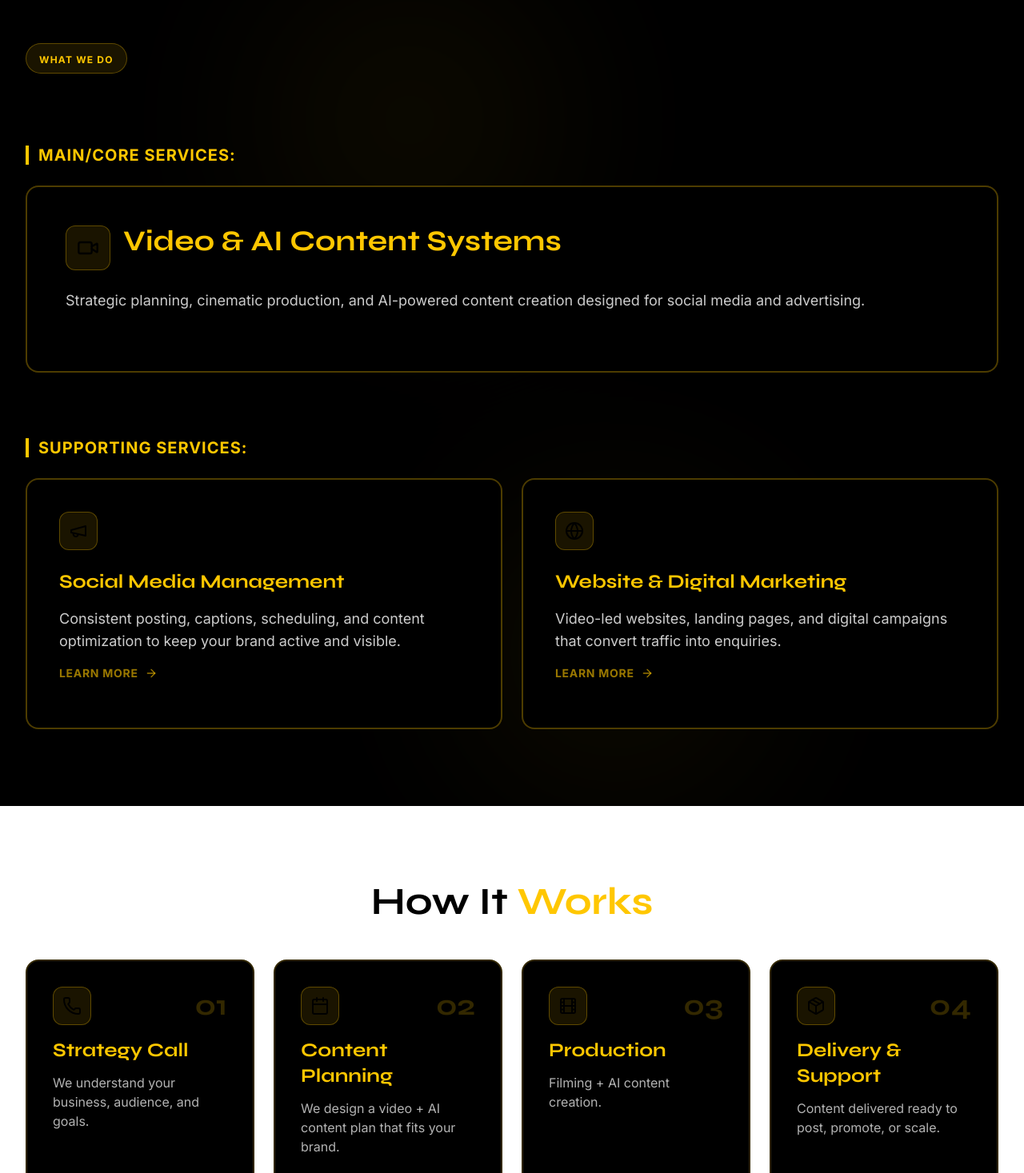
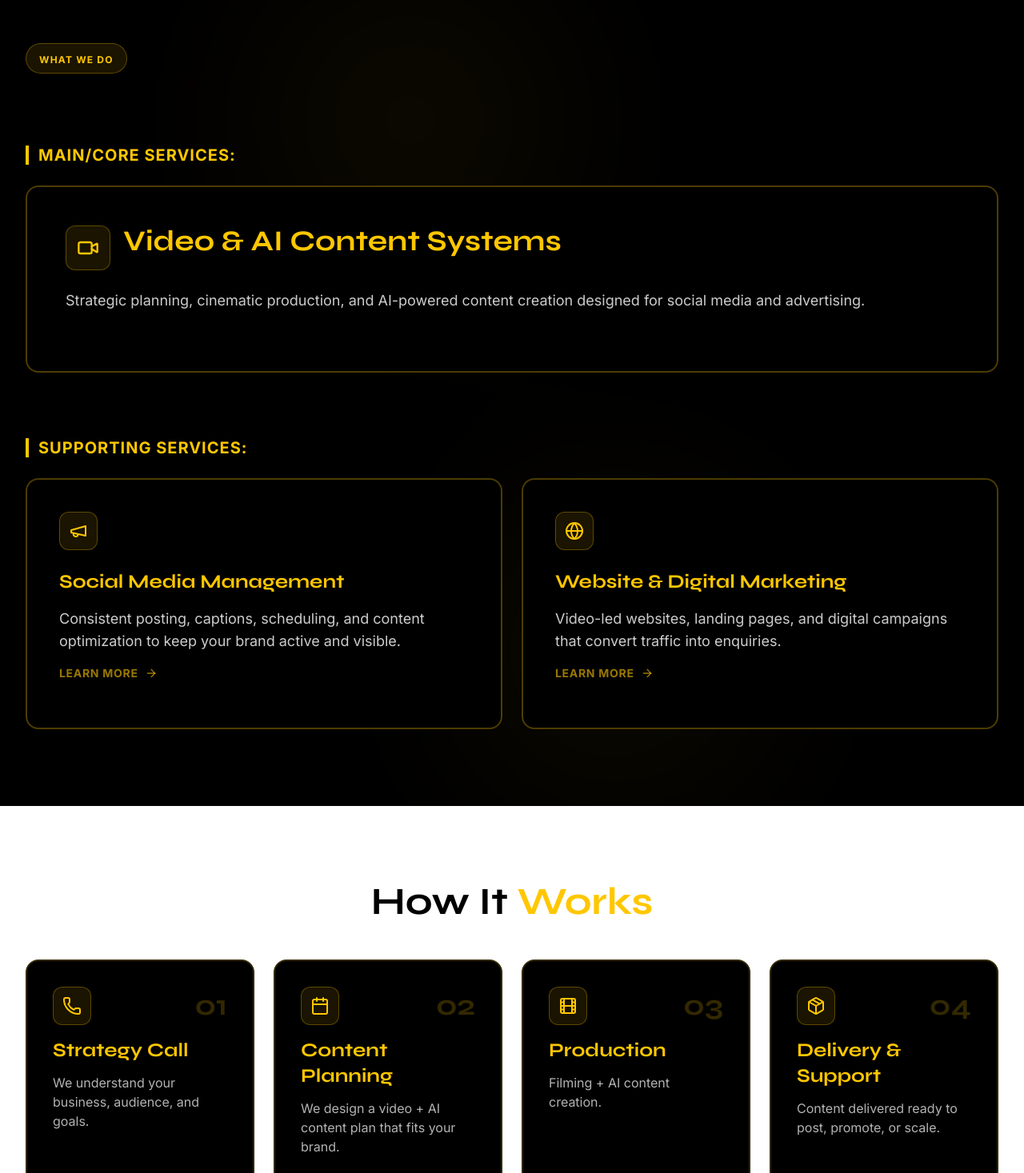
Before and after one commit to Pasindu0707/roofilmz, a Next.js app: page / in a window 1280 px wide. Shown: the part 1754-3221 px from the top of the page at 80% size. Built offline with nearby package versions, Linux system fonts and the light colour scheme.

Commit message:
commit test

```diff
--- a/src/components/sections/ProcessSection.tsx
+++ b/src/components/sections/ProcessSection.tsx
@@ -97,7 +97,7 @@ export default function ProcessSection() {
                 <div className="relative z-10">
                   <div className="flex items-center justify-between mb-3 sm:mb-4">
                     <div className={`w-10 h-10 sm:w-12 sm:h-12 rounded-xl bg-brand-orange/10 border border-brand-orange/30 flex items-center justify-center transition-all duration-300 flex-shrink-0 ${hoveredFeature === index ? 'bg-brand-orange/20 scale-110 rotate-6' : 'group-hover:bg-brand-orange/20 group-hover:scale-110'}`}>
-                      <step.icon className="text-brand-orange" size={20} className="sm:w-6 sm:h-6" />
+                      <step.icon className="text-brand-orange sm:w-6 sm:h-6" size={20} />
                     </div>
                     <span className="text-2xl sm:text-3xl md:text-4xl font-display font-bold text-brand-orange/20 group-hover:text-brand-orange/40 transition-colors">
                       {step.number}
--- a/src/components/sections/ServicesPreview.tsx
+++ b/src/components/sections/ServicesPreview.tsx
@@ -73,7 +73,7 @@ export default function ServicesPreview() {
               <div className="relative z-10">
                 <div className="flex items-start gap-3 sm:gap-4 mb-4 sm:mb-6">
                   <div className="w-12 h-12 sm:w-14 sm:h-14 rounded-xl bg-brand-orange/10 border border-brand-orange/30 flex items-center justify-center group-hover:bg-brand-orange/20 group-hover:scale-110 transition-all duration-300 flex-shrink-0">
-                    <Video className="text-brand-orange" size={24} className="sm:w-7 sm:h-7" />
+                    <Video className="text-brand-orange sm:w-7 sm:h-7" size={24} />
                   </div>
                   <div className="flex-1 min-w-0">
                     <h4 className="text-xl sm:text-2xl md:text-3xl lg:text-4xl font-display font-bold text-brand-orange mb-3 sm:mb-4 group-hover:text-brand-orange transition-colors">
@@ -132,7 +132,7 @@ export default function ServicesPreview() {
 
                 <div className="relative z-10">
                   <div className="w-10 h-10 sm:w-12 sm:h-12 rounded-xl bg-brand-orange/10 border border-brand-orange/30 flex items-center justify-center mb-4 sm:mb-6 group-hover:bg-brand-orange/20 group-hover:scale-110 group-hover:rotate-6 transition-all duration-300">
-                    <Megaphone className="text-brand-orange" size={20} className="sm:w-6 sm:h-6" />
+                    <Megaphone className="text-brand-orange sm:w-6 sm:h-6" size={20} />
                   </div>
                   <h4 className="text-lg sm:text-xl md:text-2xl font-display font-bold text-brand-orange mb-3 sm:mb-4 group-hover:text-brand-orange transition-colors">
                     Social Media Management
@@ -164,7 +164,7 @@ export default function ServicesPreview() {
 
                 <div className="relative z-10">
                   <div className="w-10 h-10 sm:w-12 sm:h-12 rounded-xl bg-brand-orange/10 border border-brand-orange/30 flex items-center justify-center mb-4 sm:mb-6 group-hover:bg-brand-orange/20 group-hover:scale-110 group-hover:rotate-6 transition-all duration-300">
-                    <Globe className="text-brand-orange" size={20} className="sm:w-6 sm:h-6" />
+                    <Globe className="text-brand-orange sm:w-6 sm:h-6" size={20} />
                   </div>
                   <h4 className="text-lg sm:text-xl md:text-2xl font-display font-bold text-brand-orange mb-3 sm:mb-4 group-hover:text-brand-orange transition-colors">
                     Website & Digital Marketing
```
